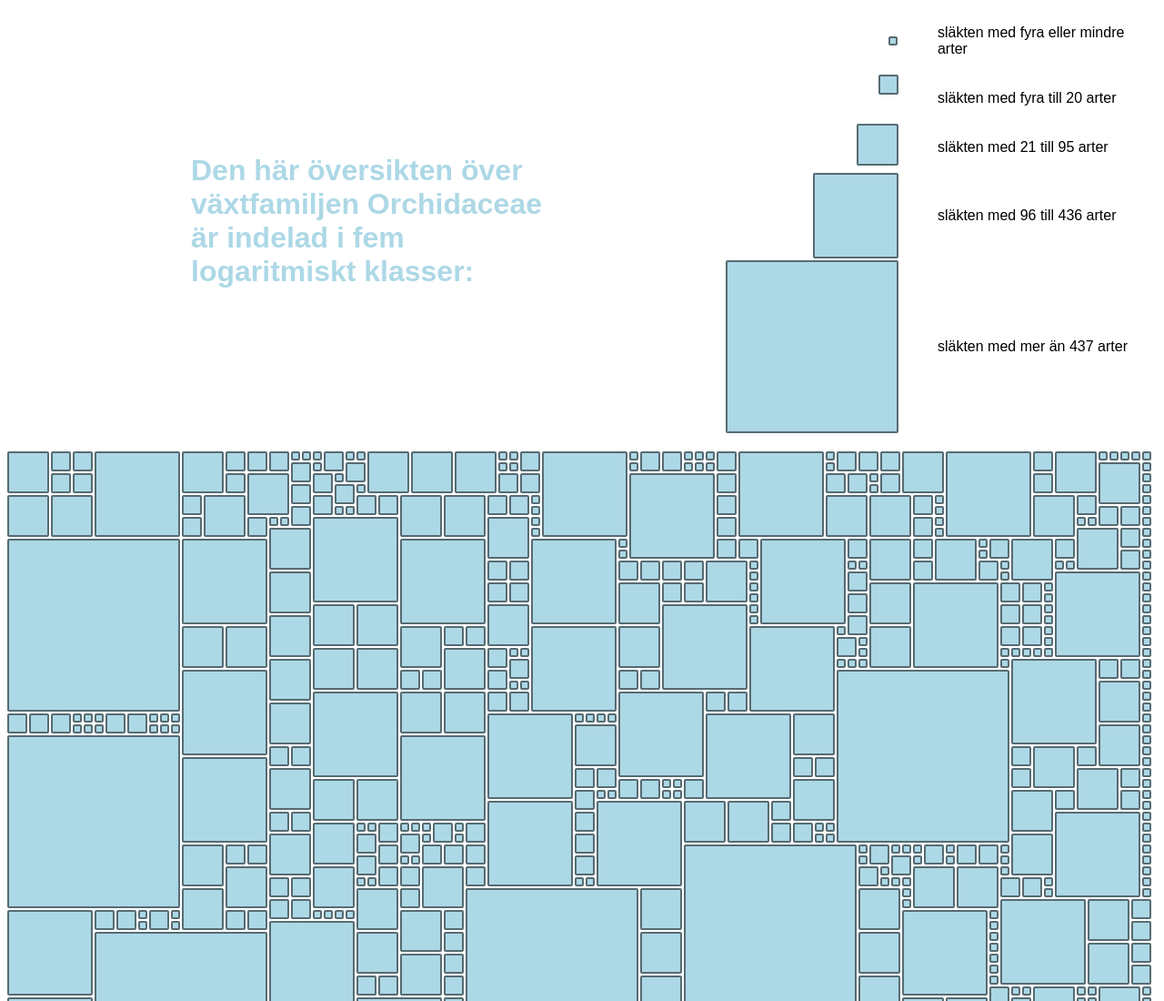
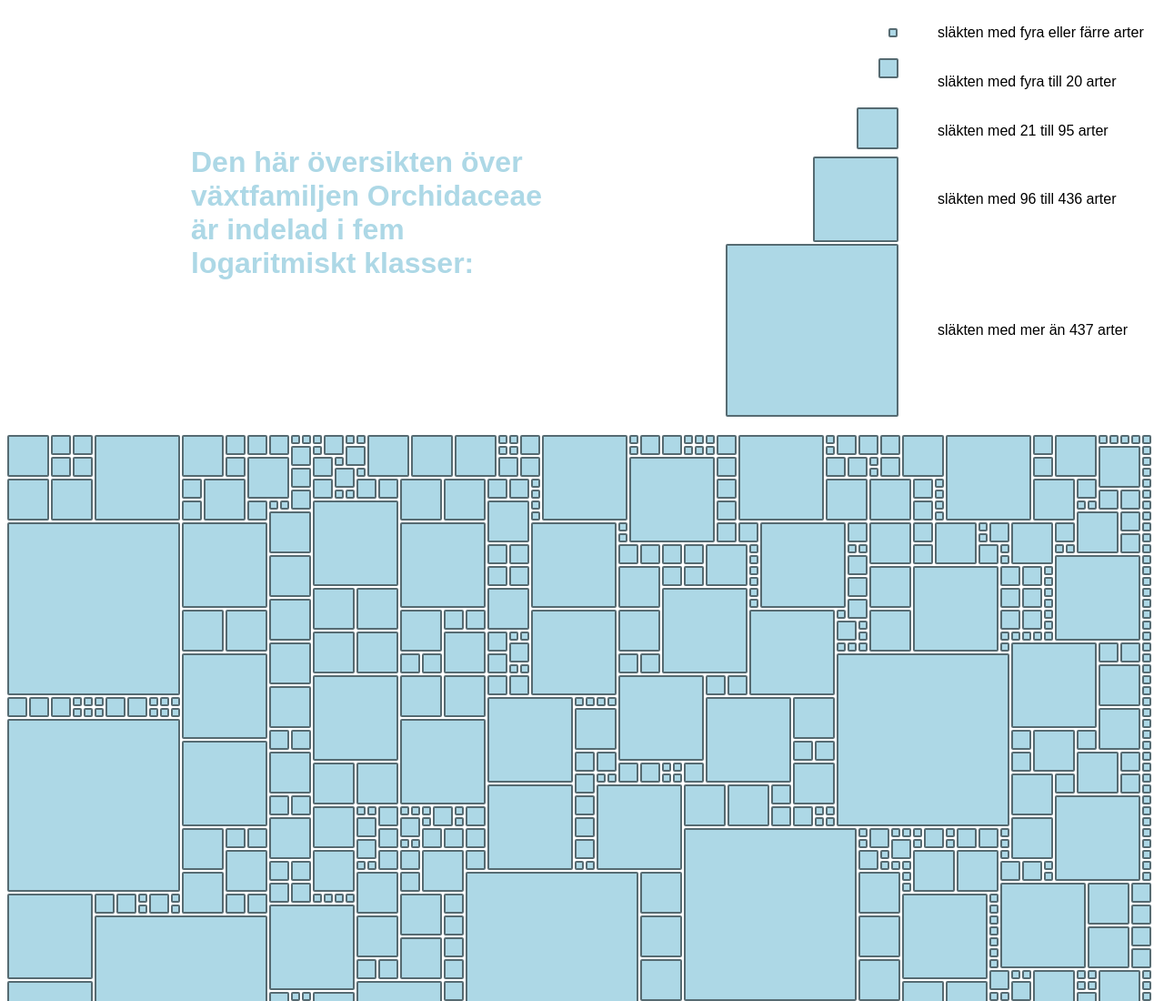
Before and after one commit to magev958/gh-pages, a plain HTML site: page index.html in a window 1280 px wide. Shown: the top 1100 px of the page at 91% size. Drawn offline with Linux system fonts and the light colour scheme.

Commit message:
Update index.html

```diff
--- a/index.html
+++ b/index.html
@@ -54,7 +54,7 @@ body { font-family: sans-serif; }
 	<tr>
 		<td rowspan="5" style="width:600px; padding: 0 200px 0 200px;"><h1 style="color: lightblue;">Den h&auml;r &ouml;versikten &ouml;ver v&auml;xtfamiljen&nbsp;Orchidaceae &auml;r indelad i fem logaritmiskt klasser:</h1></td>
 		<td><div class="grid-item" style="float:right;"></div></td>
-		<td><p style="padding-left: 40px;">sl&auml;kten med fyra eller mindre arter</p>
+		<td><p style="padding-left: 40px;">sl&auml;kten med fyra eller f&auml;rre arter</p>
 	</tr>
 	<tr>
 		<td class="grid-item grid-item--height2 grid-item--width2" style="float:right;"></td>
```
